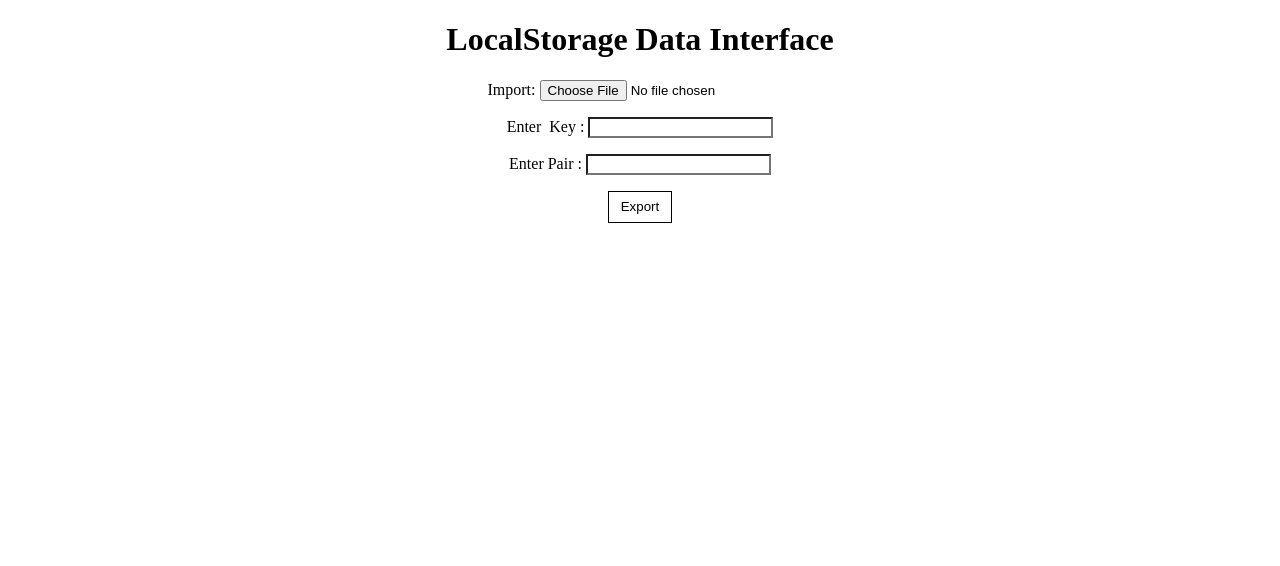
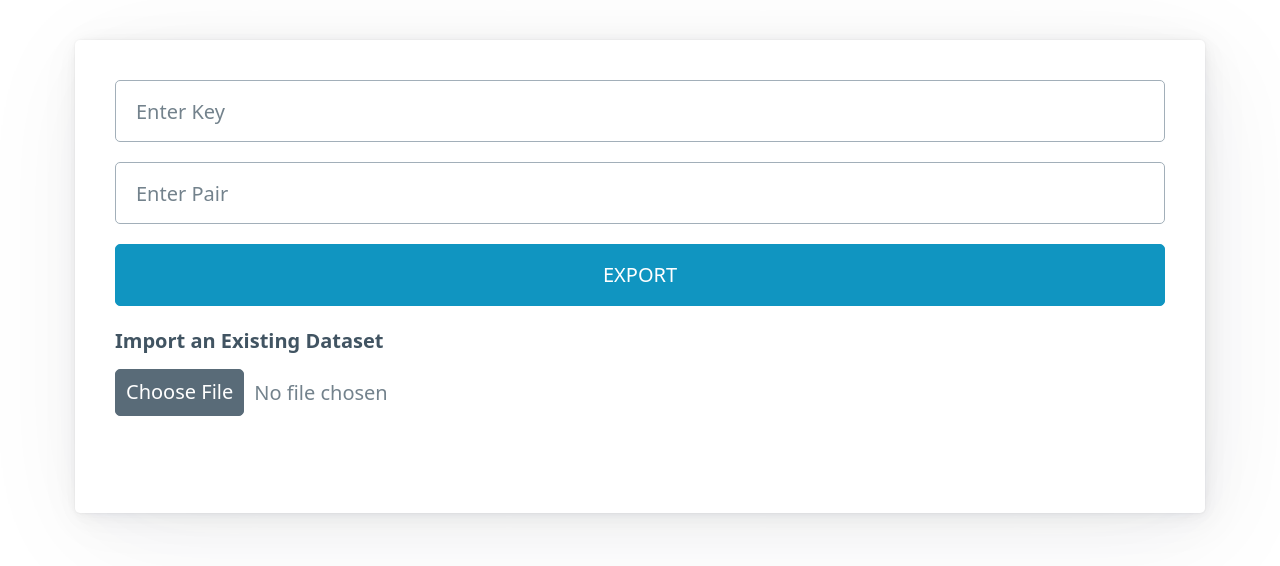
Before and after one commit to n-ce/LocalStorage-Data-Interchange-Manager, a plain HTML site: page index.html in a window 1280 px wide. Drawn offline with nearby package versions, Linux system fonts and the light colour scheme.

Commit message:
initial stable

```diff
--- a/index.html
+++ b/index.html
@@ -5,43 +5,21 @@
   <meta charset="UTF-8">
   <meta name="viewport" content="width=device-width, initial-scale=1">
   <title>LSDI</title>
-  <style>
-    html,
-    body {
-      margin: 0;
-      padding: 0;
-    }
-
-    body {
-      height: 100%;
-      display: flex;
-      flex-direction: column;
-      justify-content: center;
-      align-items: center;
-      text-align: center;
-    }
-
-    button {
-      margin-bottom: 1rem;
-      border: 0.1rem solid black;
-      width: 4rem;
-      height: 2rem;
-      background-color: transparent;
-    }
-
-    input {
-      margin-bottom: 1rem;
-      background-color: transparent;
-    }
-  </style>
+  <link rel="stylesheet" href="https://unpkg.com/@picocss/pico@latest/css/pico.min.css">
 </head>
 
-<body>
-  <h1>LocalStorage Data Interface</h1>
-  <span>Import: <input type="file"/></span>
-  <span>Enter &nbsp;Key : <input type="text"></span>
-  <span>Enter Pair : <input type="text"></span>
-  <button>Export</button>
+<body class="container">
+  <article>
+    <input type="text" placeholder="Enter Key" required>
+    <input type="text" placeholder="Enter Pair" required>
+    <button>EXPORT</button>
+    <label for="file"><b>Import an Existing Dataset</b>
+      <input type="file" id="file" onchange="loadFile(this.files[0])" accept="text/plain">
+    </label>
+    <p></p>
+    <p></p>
+  </article>
+  <script src="script.js"></script>
 </body>
 
 </html>
--- /dev/null
+++ b/script.js
@@ -0,0 +1,37 @@
+const input = document.getElementsByTagName('input');
+const btn = document.getElementsByTagName('button')[0];
+const p = document.getElementsByTagName('p');
+
+let obj = [];
+
+btn.addEventListener('click', () => {
+
+  if (input[0].value !== '' && input[1].value !== '') {
+
+    obj = [{ "id": "1", "key": `${input[0].value}`, "pair": `${input[1].value}` }];
+
+    const textToBLOB = new Blob([obj], { type: 'text/json' });
+
+    let newLink = document.createElement("a");
+
+    newLink.download = 'Note.json';
+
+    if (window.webkitURL != null) {
+      newLink.href = window.webkitURL.createObjectURL(textToBLOB);
+    }
+
+    else {
+      newLink.href = window.URL.createObjectURL(textToBLOB);
+      newLink.style.display = "none";
+      document.body.appendChild(newLink);
+    }
+
+    newLink.click();
+  }
+});
+
+async function loadFile(file) {
+  obj.value = await file.text();
+  p[0].innerText = 'key: ' + obj[0].key;
+  p[1].innerText = 'pair: ' + obj[0].pair;
+}
```
